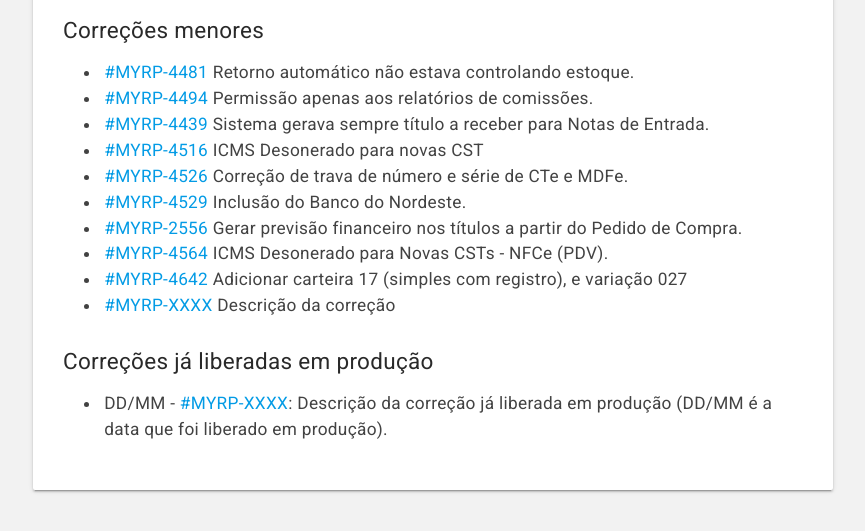
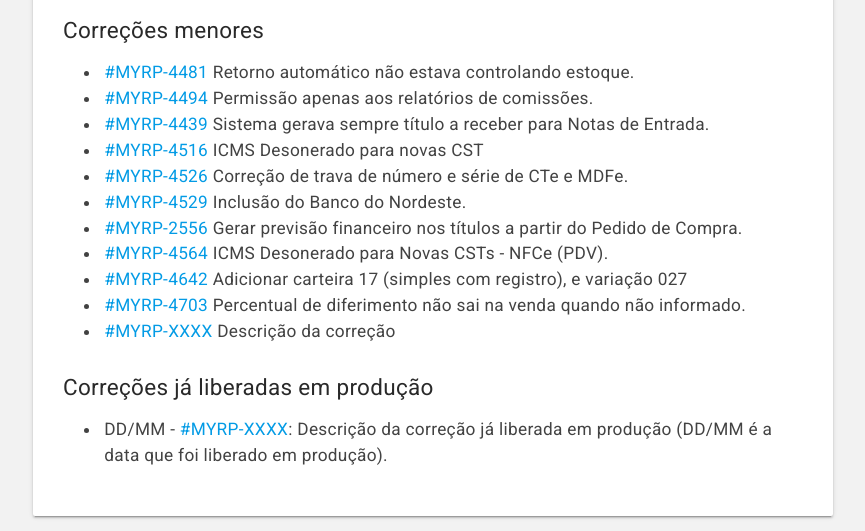
Before and after one commit to myrp-maicon/changelog-myrp, a Jekyll site: the page built from docs/myrp/19.08.02.md, in a window 1280 px wide. Shown: the part 892-1423 px from the top of the page, without its empty margins (207-1072 px from the left). Built offline with Jekyll 4.4.1, drawn with Linux system fonts in a browser that asks for light colours; nearby versions of some CDN libraries; our own code applies the rules of GitHub Pages for plain Markdown files; the repository's description, which GitHub fills in, is left out; before the commit the page ends 1397 px from its top, so only the background shows below that.

Commit message:
AD:MYRP-4703
Percentual de diferimento não sai na venda quando não informado.

```diff
--- a/docs/myrp/19.08.02.md
+++ b/docs/myrp/19.08.02.md
@@ -23,6 +23,7 @@ As alterações estarão disponíveis no ambiente demo.myrp.com.br (212) na quar
 * [#MYRP-2556](https://devmyrp.atlassian.net/browse/MYRP-2556) Gerar previsão financeiro nos títulos a partir do Pedido de Compra.
 * [#MYRP-4564](https://devmyrp.atlassian.net/browse/MYRP-4564) ICMS Desonerado para Novas CSTs - NFCe (PDV).
 * [#MYRP-4642](https://devmyrp.atlassian.net/browse/MYRP-4642) Adicionar carteira 17 (simples com registro), e variação 027
+* [#MYRP-4703](https://devmyrp.atlassian.net/browse/MYRP-4703) Percentual de diferimento não sai na venda quando não informado.
 * [#MYRP-XXXX](https://devmyrp.atlassian.net/browse/MYRP-XXXX) Descrição da correção
 
 
```
